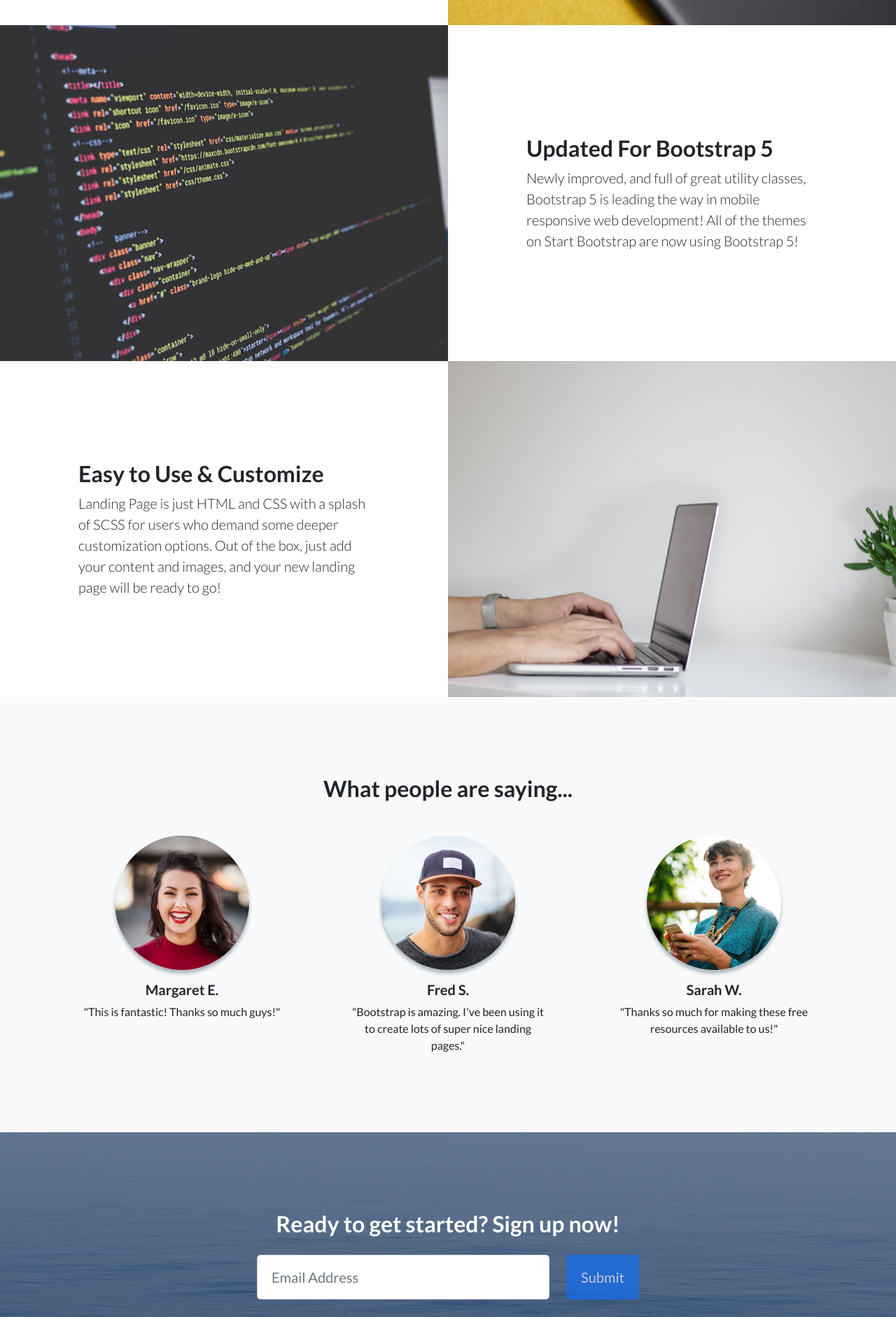
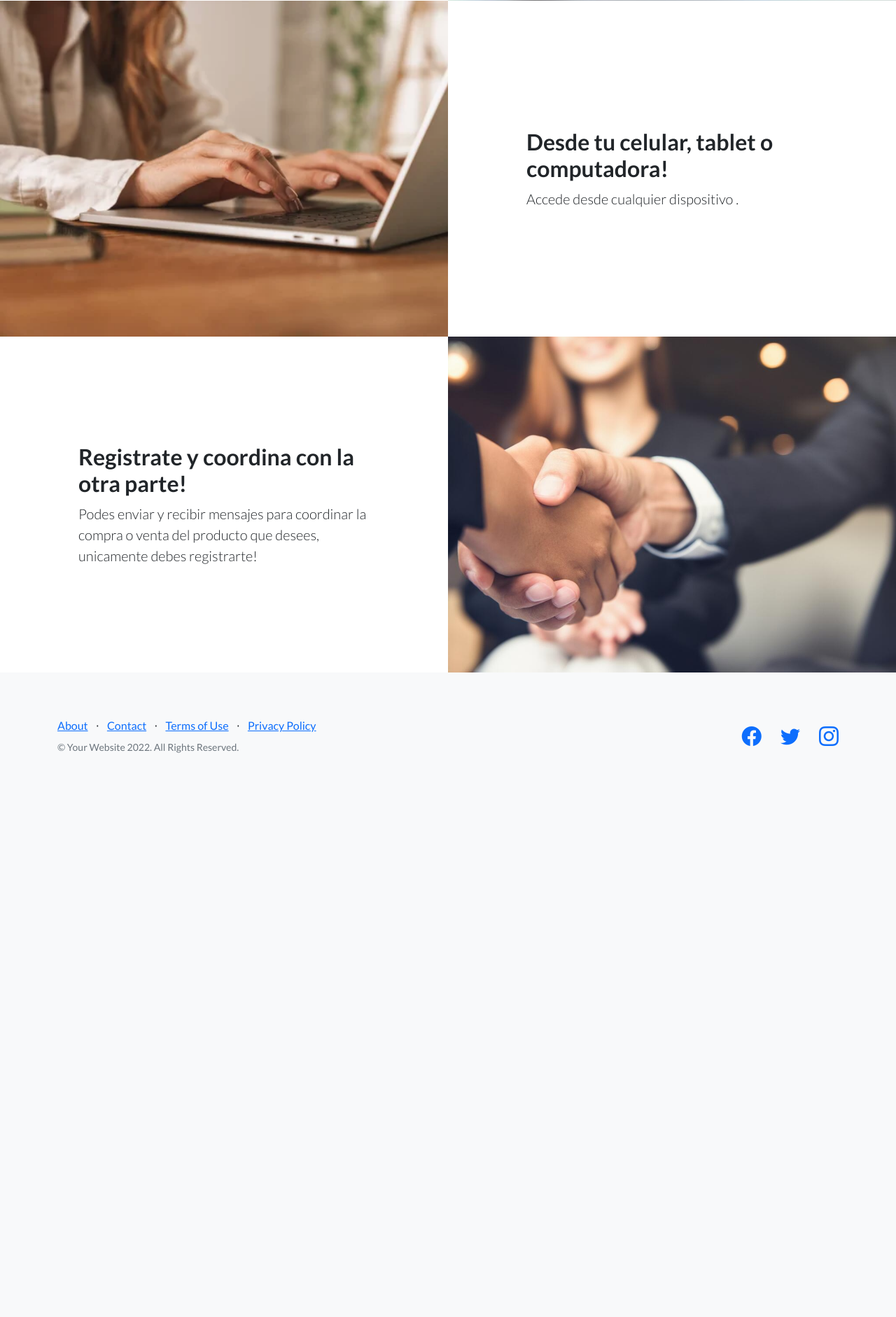
Before and after one commit to camilaiglesia/EntregaFinal, a Django app: page /coder/bienes in a window 1280 px wide. Shown: the part 1918-3800 px from the top of the page at 70% size. After the commit the page ends 2994 px from the top, so only its background shows below. Run offline with Django 4.2, Linux system fonts and the light colour scheme; data that the repository does not hold is empty; some libraries are stand-ins or nearby versions.

Commit message:
Agregando imagenes

```diff
--- a/AppCoder/urls.py
+++ b/AppCoder/urls.py
@@ -1,7 +1,8 @@
 from django.urls import path
-from AppCoder.views import editar_bien, eliminar_bien, compras, ventas,bienes, crear_bien, crear_compra, crear_venta, busqueda_bien
+from AppCoder.views import about, editar_bien, eliminar_bien, compras, ventas,bienes, crear_bien, crear_compra, crear_venta, busqueda_bien
 
 urlpatterns = [
+    path('about', about,name="AppCoderAbout"),
     path('compras', compras,name="AppCoderCompras"),
     path('ventas', ventas, name="AppCoderVentas"),
     path('bienes', bienes,name="AppCoderBienes"),
--- a/AppCoder/views.py
+++ b/AppCoder/views.py
@@ -117,3 +117,6 @@ def crear_venta(request, producto, precio):
     save_venta.save()
     context = { "producto": producto}
     return render(request, "AppCoder/save_venta.html", context=context)
+
+def about(request):
+    return render(request, 'about.html', {})
--- a/Tercera_pre_entrega_Iglesia/urls.py
+++ b/Tercera_pre_entrega_Iglesia/urls.py
@@ -17,10 +17,13 @@ from django.conf.urls.static import static
 from django.contrib import admin
 from django.urls import path, include
 
+
 from Tercera_pre_entrega_Iglesia import settings
+from account.views import login_account
 
 
 urlpatterns = [
+    path('', login_account, name= "accountLogin"),
     path('admin/', admin.site.urls),
     path('coder/', include('AppCoder.urls')),  #incluyo las urls de la aplicacion
     path('account/', include('account.urls'))
--- a/account/urls.py
+++ b/account/urls.py
@@ -5,6 +5,7 @@ from django.contrib.auth.views import LogoutView
 
 
 urlpatterns = [
+
     path('editar/usuario', editar_usuario, name= "accountEditarUsuario"),
     path('login/', login_account, name= "accountLogin"),
     path('registrar/', register_account, name= "accountRegistrar"),
--- a/account/views.py
+++ b/account/views.py
@@ -82,3 +82,7 @@ def login_account(request):
         "enviar": "Iniciar"
     }
     return render(request, "form.html", context=context)
+
+
+def inicio(request):
+    return redirect("accountLogin")
--- a/templates/base.html
+++ b/templates/base.html
@@ -26,9 +26,10 @@
         {% endfor %}
             <div class="container">
 
-                <a class="navbar-brand" href="{% url 'AppCoderBienes' %}">Productos</a>
+
 
                 {% if user.is_authenticated %}
+                     <a class="navbar-brand" href="{% url 'AppCoderBienes' %}">Productos</a>
 
                     <a class="navbar-brand" href="{% url 'AppCoderCompras' %}">Compras</a>
                     <a class="navbar-brand" href="{% url 'AppCoderVentas' %}">Ventas</a>
@@ -106,22 +107,22 @@
                     <div class="col-lg-4">
                         <div class="features-icons-item mx-auto mb-5 mb-lg-0 mb-lg-3">
                             <div class="features-icons-icon d-flex"><i class="bi-window m-auto text-primary"></i></div>
-                            <h3>Fully Responsive</h3>
-                            <p class="lead mb-0">This theme will look great on any device, no matter the size!</p>
+                            <h3>Compra y Vende de la forma mas facil y rapida!</h3>
+                            <p class="lead mb-0"></p>
                         </div>
                     </div>
                     <div class="col-lg-4">
                         <div class="features-icons-item mx-auto mb-5 mb-lg-0 mb-lg-3">
                             <div class="features-icons-icon d-flex"><i class="bi-layers m-auto text-primary"></i></div>
-                            <h3>Bootstrap 5 Ready</h3>
-                            <p class="lead mb-0">Featuring the latest build of the new Bootstrap 5 framework!</p>
+                            <h3>Desde tu celular, tablet o computadora! </h3>
+                            <p class="lead mb-0"></p>
                         </div>
                     </div>
                     <div class="col-lg-4">
                         <div class="features-icons-item mx-auto mb-0 mb-lg-3">
                             <div class="features-icons-icon d-flex"><i class="bi-terminal m-auto text-primary"></i></div>
-                            <h3>Easy to Use</h3>
-                            <p class="lead mb-0">Ready to use with your own content, or customize the source files!</p>
+                            <h3>Registrate y coordina con la otra parte!</h3>
+                            <p class="lead mb-0"></p>
                         </div>
                     </div>
                 </div>
@@ -131,109 +132,37 @@
         <section class="showcase">
             <div class="container-fluid p-0">
                 <div class="row g-0">
-                    <div class="col-lg-6 order-lg-2 text-white showcase-img" style="background-image: url({% static 'AppCoder/assets/img/bg-showcase-1.jpg'%})"></div>
+                    <div class="col-lg-6 order-lg-2 text-white showcase-img" style="background-image: url({% static 'AppCoder/assets/img/img1.jpg'%})"></div>
                     <div class="col-lg-6 order-lg-1 my-auto showcase-text">
-                        <h2>Fully Responsive Design</h2>
-                        <p class="lead mb-0">When you use a theme created by Start Bootstrap, you know that the theme will look great on any device, whether it's a phone, tablet, or desktop the page will behave responsively!</p>
+                        <h2>Compra y Vende de la forma mas facil y rapida!</h2>
+                        <p class="lead mb-0">Unicamente tenes que registrarte en nuestra pagina y buscar el producto que desees comprar o agregar el que desees vender!</p>
                     </div>
                 </div>
                 <div class="row g-0">
-                    <div class="col-lg-6 text-white showcase-img" style="background-image: url({% static 'AppCoder/assets/img/bg-showcase-2.jpg'%})"></div>
+                    <div class="col-lg-6 text-white showcase-img" style="background-image: url({% static 'AppCoder/assets/img/img2.jpg'%})"></div>
                     <div class="col-lg-6 my-auto showcase-text">
-                        <h2>Updated For Bootstrap 5</h2>
-                        <p class="lead mb-0">Newly improved, and full of great utility classes, Bootstrap 5 is leading the way in mobile responsive web development! All of the themes on Start Bootstrap are now using Bootstrap 5!</p>
+                        <h2>Desde tu celular, tablet o computadora!</h2>
+                        <p class="lead mb-0">Accede desde cualquier dispositivo .</p>
                     </div>
                 </div>
                 <div class="row g-0">
-                    <div class="col-lg-6 order-lg-2 text-white showcase-img" style="background-image: url({% static 'AppCoder/assets/img/bg-showcase-3.jpg'%})"></div>
+                    <div class="col-lg-6 order-lg-2 text-white showcase-img" style="background-image: url({% static 'AppCoder/assets/img/img3.jpg'%})"></div>
                     <div class="col-lg-6 order-lg-1 my-auto showcase-text">
-                        <h2>Easy to Use & Customize</h2>
-                        <p class="lead mb-0">Landing Page is just HTML and CSS with a splash of SCSS for users who demand some deeper customization options. Out of the box, just add your content and images, and your new landing page will be ready to go!</p>
+                        <h2>Registrate y coordina con la otra parte!</h2>
+                        <p class="lead mb-0">Podes enviar y recibir mensajes para coordinar la compra o venta del producto que desees, unicamente debes registrarte!</p>
                     </div>
                 </div>
             </div>
         </section>
-        <!-- Testimonials-->
-        <section class="testimonials text-center bg-light">
-            <div class="container">
-                <h2 class="mb-5">What people are saying...</h2>
-                <div class="row">
-                    <div class="col-lg-4">
-                        <div class="testimonial-item mx-auto mb-5 mb-lg-0">
-                            <img class="img-fluid rounded-circle mb-3" src="{% static '/AppCoder/assets/img/testimonials-1.jpg' %}" alt="..." />
-                            <h5>Margaret E.</h5>
-                            <p class="font-weight-light mb-0">"This is fantastic! Thanks so much guys!"</p>
-                        </div>
-                    </div>
-                    <div class="col-lg-4">
-                        <div class="testimonial-item mx-auto mb-5 mb-lg-0">
-                            <img class="img-fluid rounded-circle mb-3" src="{% static 'AppCoder/assets/img/testimonials-2.jpg' %}" alt="..." />
-                            <h5>Fred S.</h5>
-                            <p class="font-weight-light mb-0">"Bootstrap is amazing. I've been using it to create lots of super nice landing pages."</p>
-                        </div>
-                    </div>
-                    <div class="col-lg-4">
-                        <div class="testimonial-item mx-auto mb-5 mb-lg-0">
-                            <img class="img-fluid rounded-circle mb-3" src="{% static 'AppCoder/assets/img/testimonials-3.jpg' %}" alt="..." />
-                            <h5>Sarah W.</h5>
-                            <p class="font-weight-light mb-0">"Thanks so much for making these free resources available to us!"</p>
-                        </div>
-                    </div>
-                </div>
-            </div>
-        </section>
-        <!-- Call to Action-->
-        <section class="call-to-action text-white text-center" id="signup">
-            <div class="container position-relative">
-                <div class="row justify-content-center">
-                    <div class="col-xl-6">
-                        <h2 class="mb-4">Ready to get started? Sign up now!</h2>
-                        <!-- Signup form-->
-                        <!-- * * * * * * * * * * * * * * *-->
-                        <!-- * * SB Forms Contact Form * *-->
-                        <!-- * * * * * * * * * * * * * * *-->
-                        <!-- This form is pre-integrated with SB Forms.-->
-                        <!-- To make this form functional, sign up at-->
-                        <!-- https://startbootstrap.com/solution/contact-forms-->
-                        <!-- to get an API token!-->
-                        <form class="form-subscribe" id="contactFormFooter" data-sb-form-api-token="API_TOKEN">
-                            <!-- Email address input-->
-                            <div class="row">
-                                <div class="col">
-                                    <input class="form-control form-control-lg" id="emailAddressBelow" type="email" placeholder="Email Address" data-sb-validations="required,email" />
-                                    <div class="invalid-feedback text-white" data-sb-feedback="emailAddressBelow:required">Email Address is required.</div>
-                                    <div class="invalid-feedback text-white" data-sb-feedback="emailAddressBelow:email">Email Address Email is not valid.</div>
-                                </div>
-                                <div class="col-auto"><button class="btn btn-primary btn-lg disabled" id="submitButton" type="submit">Submit</button></div>
-                            </div>
-                            <!-- Submit success message-->
-                            <!---->
-                            <!-- This is what your users will see when the form-->
-                            <!-- has successfully submitted-->
-                            <div class="d-none" id="submitSuccessMessage">
-                                <div class="text-center mb-3">
-                                    <div class="fw-bolder">Form submission successful!</div>
-                                    <p>To activate this form, sign up at</p>
-                                    <a class="text-white" href="https://startbootstrap.com/solution/contact-forms">https://startbootstrap.com/solution/contact-forms</a>
-                                </div>
-                            </div>
-                            <!-- Submit error message-->
-                            <!---->
-                            <!-- This is what your users will see when there is-->
-                            <!-- an error submitting the form-->
-                            <div class="d-none" id="submitErrorMessage"><div class="text-center text-danger mb-3">Error sending message!</div></div>
-                        </form>
-                    </div>
-                </div>
-            </div>
-        </section>
+
+
         <!-- Footer-->
         <footer class="footer bg-light">
             <div class="container">
                 <div class="row">
                     <div class="col-lg-6 h-100 text-center text-lg-start my-auto">
                         <ul class="list-inline mb-2">
-                            <li class="list-inline-item"><a href="#!">About</a></li>
+                            <li class="list-inline-item"><a href="{% url 'AppCoderAbout' %}">About</a></li>
                             <li class="list-inline-item">⋅</li>
                             <li class="list-inline-item"><a href="#!">Contact</a></li>
                             <li class="list-inline-item">⋅</li>
@@ -246,13 +175,13 @@
                     <div class="col-lg-6 h-100 text-center text-lg-end my-auto">
                         <ul class="list-inline mb-0">
                             <li class="list-inline-item me-4">
-                                <a href="#!"><i class="bi-facebook fs-3"></i></a>
+                                <a href="https://www.facebook.com/"><i class="bi-facebook fs-3"></i></a>
                             </li>
                             <li class="list-inline-item me-4">
-                                <a href="#!"><i class="bi-twitter fs-3"></i></a>
+                                <a href="https://twitter.com/?lang=es"><i class="bi-twitter fs-3"></i></a>
                             </li>
                             <li class="list-inline-item">
-                                <a href="#!"><i class="bi-instagram fs-3"></i></a>
+                                <a href="https://www.instagram.com/"><i class="bi-instagram fs-3"></i></a>
                             </li>
                         </ul>
                     </div>
```
Also changed, not shown: templates/about.html (added, +18 -0 lines), AppCoder/static/AppCoder/assets/img/img1.jpg (added), AppCoder/static/AppCoder/assets/img/img2.jpg (added), AppCoder/static/AppCoder/assets/img/img3.jpg (added).
